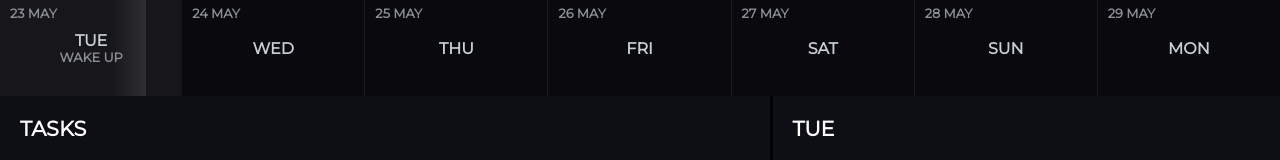
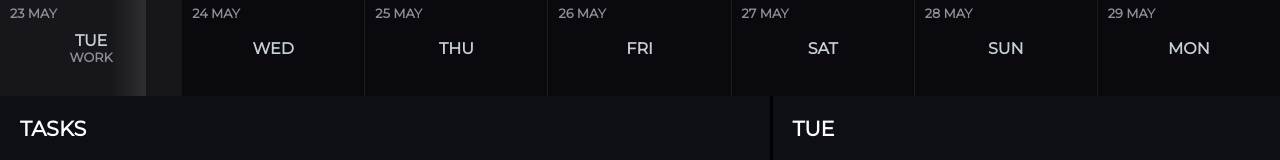
Before and after one commit to JaimeKumar/weekly-todo, a React (Create React App) app: page / in a window 1280 px wide. Shown: the top 160 px of the page. Built offline with nearby package versions, Linux system fonts and the light colour scheme.

Commit message:
def routine

```diff
--- a/src/App.js
+++ b/src/App.js
@@ -14,7 +14,18 @@ function App() {
 
   const [dayProgress, setDayProgress] = useState(currentTime/1440);
 
-  const [allRoutine, setRoutine] = useState([{time: '09:00', timeVal: 900, task: 'Wake Up', id: uuidv4()}, {time: '21:00', timeVal: 2100, task: 'Clock Off', id: uuidv4()}])
+  const [allRoutine, setRoutine] = useState([
+    {time: '09:00', timeVal: 900, task: 'Wake Up', id: uuidv4()},
+    {time: '10:00', timeVal: 1000, task: 'Work out', id: uuidv4()},
+    {time: '10:20', timeVal: 1020, task: 'Eat', id: uuidv4()},
+    {time: '10:40', timeVal: 1040, task: 'Shower', id: uuidv4()},
+    {time: '11:00', timeVal: 1100, task: 'Coffee', id: uuidv4()},
+    {time: '13:30', timeVal: 1330, task: 'Work', id: uuidv4()},
+    {time: '14:00', timeVal: 1400, task: 'Lunch', id: uuidv4()},
+    {time: '15:00', timeVal: 1500, task: 'walk', id: uuidv4()},
+    {time: '18:30', timeVal: 1830, task: 'Dinner', id: uuidv4()},
+    {time: '19:15', timeVal: 1915, task: 'Work', id: uuidv4()},
+    {time: '21:00', timeVal: 2100, task: 'Clock Off', id: uuidv4()}])
 
   const [sevenDays, setDays] = useState([
     {day: dayWrap(0), today: true, selected: true, date: dateWrap(0), id: uuidv4()},
```
